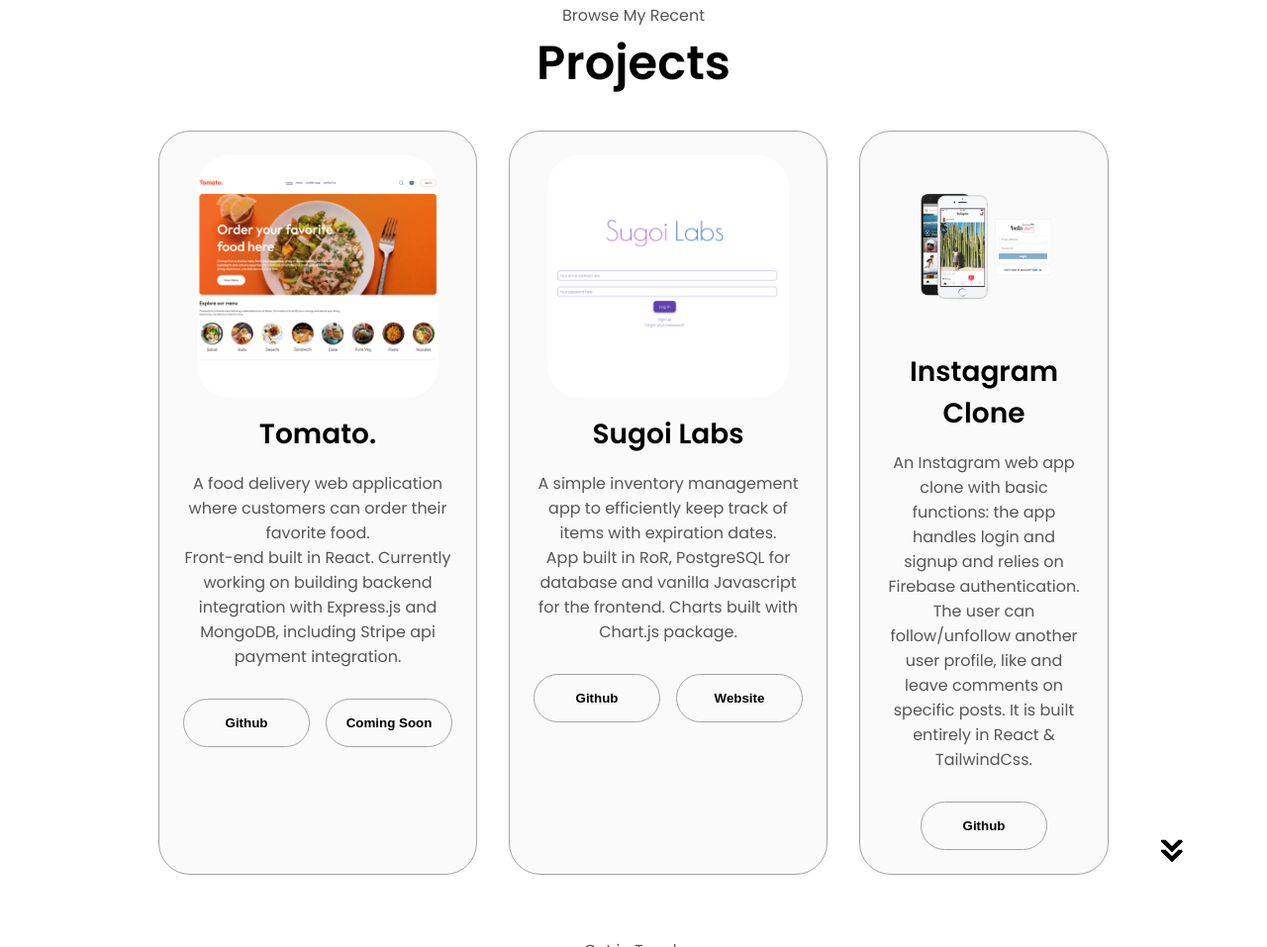
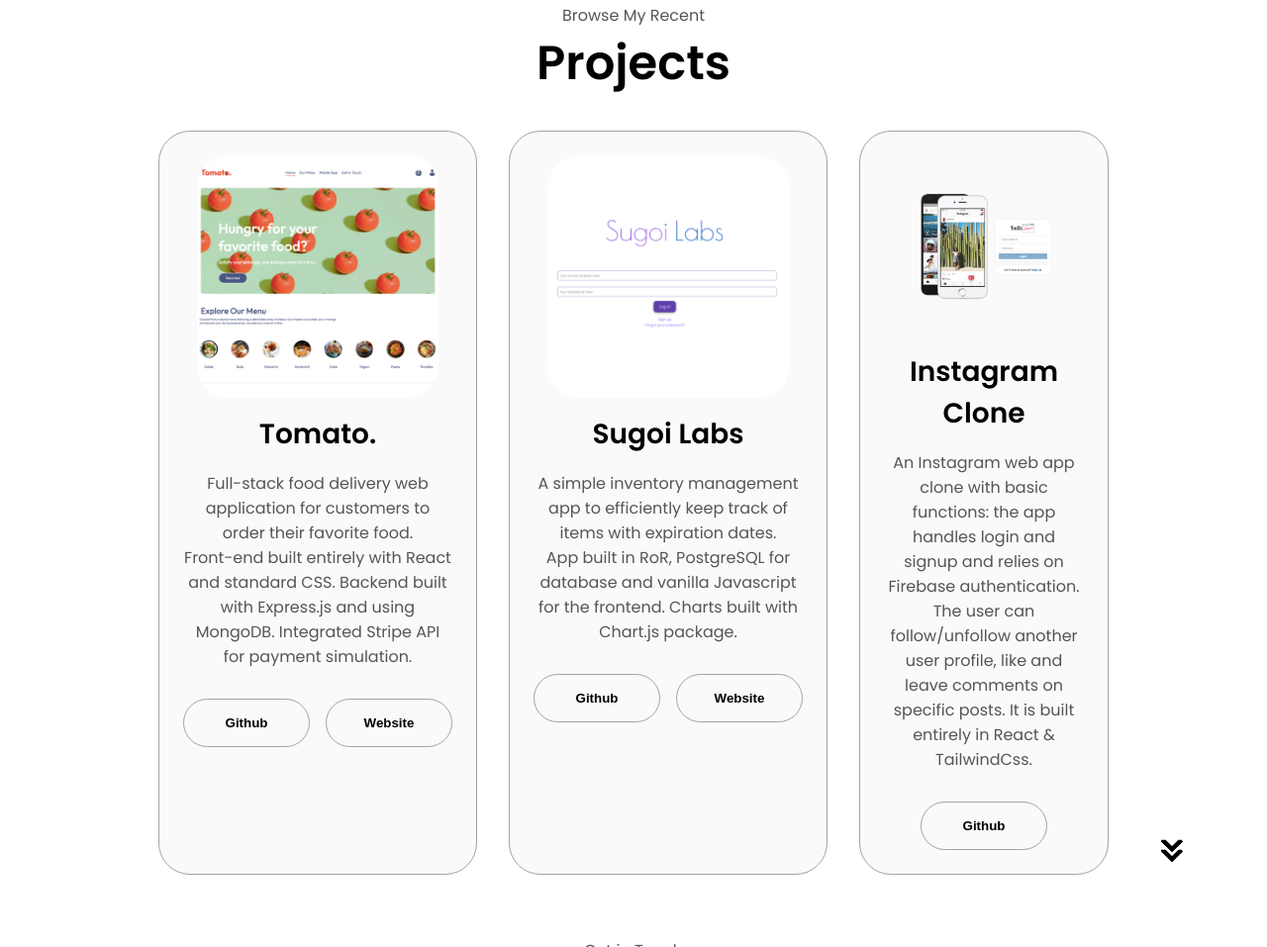
Before and after one commit to OoKiaoO/simple-portfolio, a plain HTML site: page index.html in a window 1280 px wide. Shown: the part 2461-3418 px from the top of the page at 99% size. Drawn offline with Linux system fonts and the light colour scheme.

Commit message:
Updated project info & added link

```diff
--- a/index.html
+++ b/index.html
@@ -275,22 +275,22 @@
           <div class="details-container color-container">
             <div class="article-container">
               <img
-                src="./assets/Tomato.png"
+                src="./assets/new-tomato.png"
                 alt="Project 1"
                 class="project-img"
               />
             </div>
             <h2 class="experience-sub-title project-title">Tomato.</h2>
-            <p class="pj-desc">A food delivery web application where customers can order their favorite food.<br />Front-end built in React. Currently working on building backend integration with Express.js and MongoDB, including Stripe api payment integration.</p>
+            <p class="pj-desc">Full-stack food delivery web application for customers to order their favorite food.<br />Front-end built entirely with React and standard CSS. Backend built with Express.js and using MongoDB. Integrated Stripe API for payment simulation.</p>
             <div class="btn-container">
               <a href="https://github.com/OoKiaoO/food-del" target="_blank" >
                 <button class="btn btn-color-2 project-btn">
                   Github
                 </button>
               </a>
-              <a href="#" target="_blank">
+              <a href="https://delivery-tomato.netlify.app/" target="_blank">
                 <button class="btn btn-color-2 project-btn">
-                  Coming Soon
+                  Website
                 </button>
               </a>
             </div>
```
Also changed, not shown: assets/new-tomato.png (added), 2 other files.
